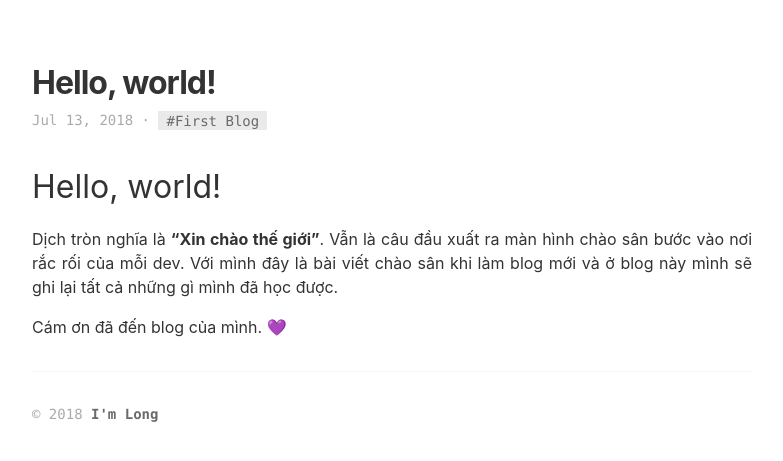
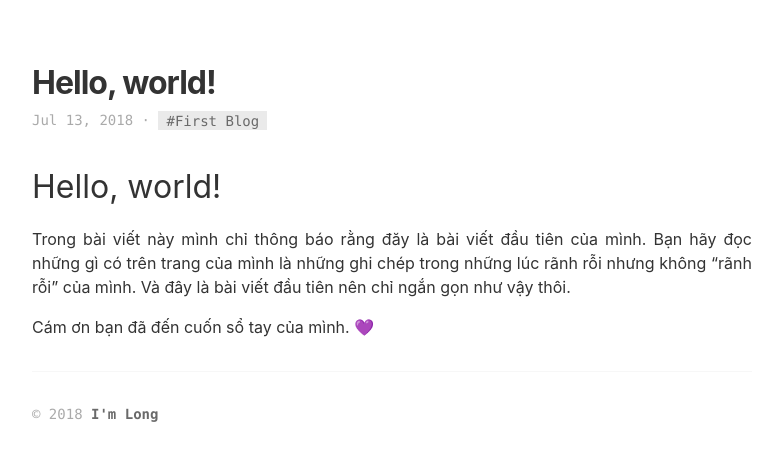
Before and after one commit to longvox/imlong, a Jekyll site: the page built from _posts/2018-7-13-Hello-world.md, in a window 1280 px wide. Shown: the top 461 px of the page, without its empty margins (248-1031 px from the left). Built offline with Jekyll 4.4.1, drawn with Linux system fonts in a browser that asks for light colours; emoji names are drawn with the system emoji font.

Commit message:
Update 2018-7-13-Hello-world.md

```diff
--- a/_posts/2018-7-13-Hello-world.md
+++ b/_posts/2018-7-13-Hello-world.md
@@ -3,10 +3,9 @@ layout: post
 title: Hello, world!
 tags: [First Blog]
 comment: false
-categories: [abc]
 ---
 
 ## Hello, world!
-Dịch tròn nghĩa là **"Xin chào thế giới"**. Vẫn là câu đầu xuất ra màn hình chào sân bước vào nơi rắc rối của mỗi dev. Với mình đây là bài viết chào sân khi làm blog mới và ở blog này mình sẽ ghi lại tất cả những gì mình đã học được.
+Trong bài viết này mình chỉ thông báo rằng đăy là bài viết đầu tiên của mình. Bạn hãy đọc những gì có trên trang của mình là những ghi chép trong những lúc rãnh rỗi nhưng không "rãnh rỗi" của mình. Và đây là bài viết đầu tiên nên chỉ ngắn gọn như vậy thôi.
 
-Cám ơn đã đến blog của mình. :purple_heart:
+Cám ơn bạn đã đến cuốn sổ tay của mình. :purple_heart:
```
